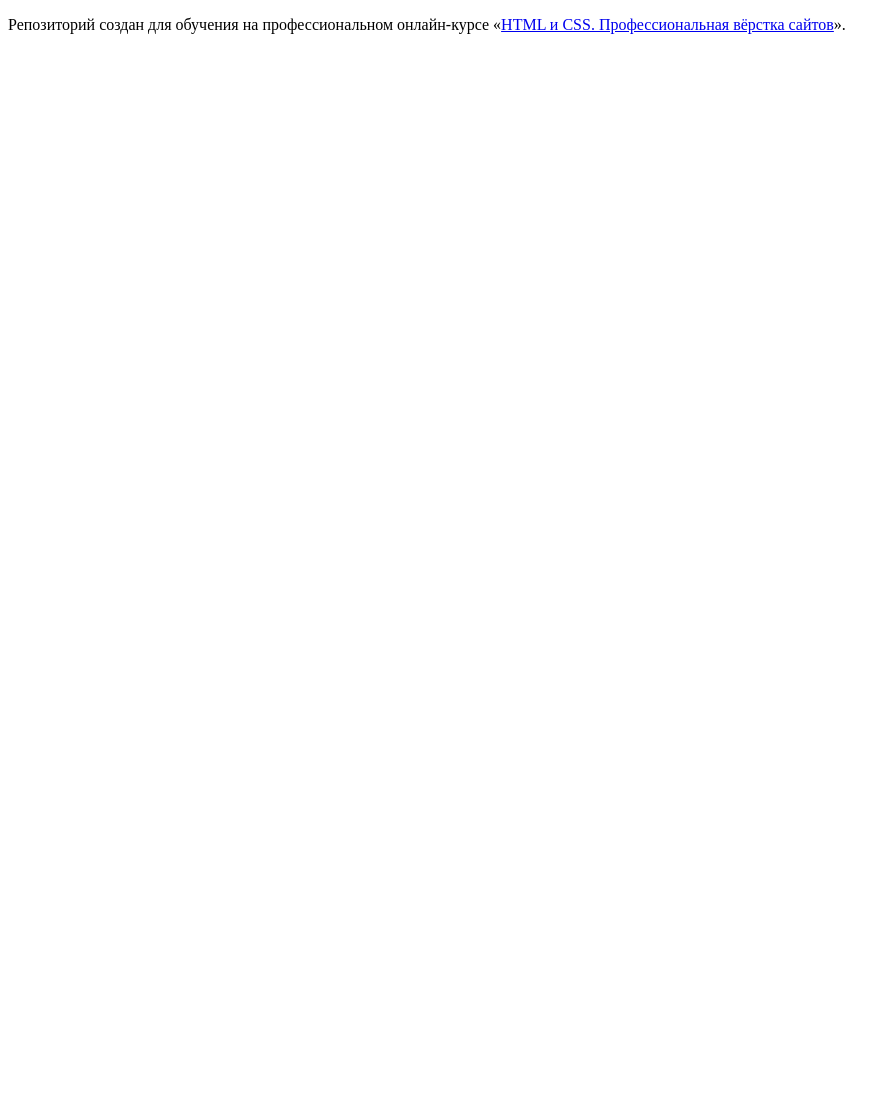
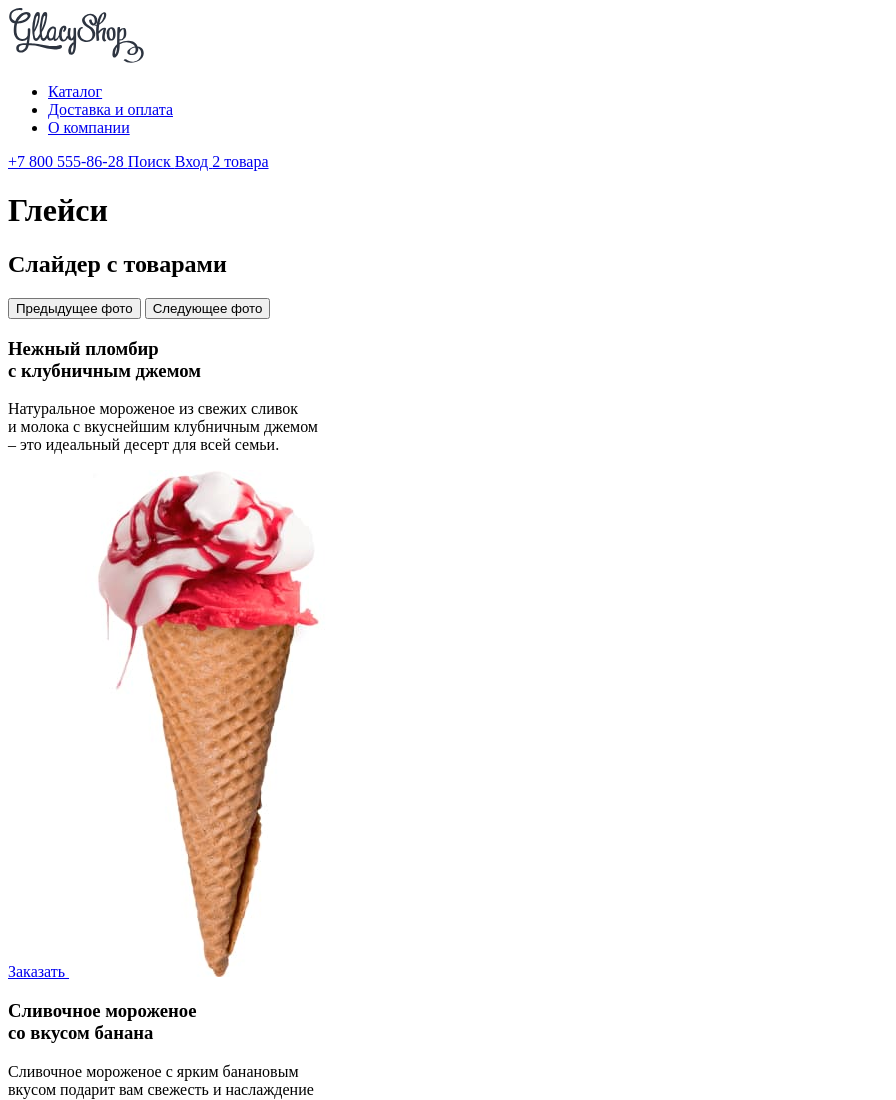
Before and after one commit to htmlacademy-htmlcss/1392507-gllacy-34, a plain HTML site: page index.html in a window 1280 px wide. Shown: the top 1100 px of the page, without its empty margins (0-896 px from the left). Before the commit the page ends 800 px from the top, so only its background shows below. Drawn offline with Linux system fonts and the light colour scheme.

Commit message:
добавляет шапку и слайдер

```diff
--- a/index.html
+++ b/index.html
@@ -1,12 +1,175 @@
 <!DOCTYPE html>
 <html lang="ru">
+
   <head>
     <meta charset="utf-8">
     <title>HTML Academy: Глейси</title>
   </head>
+
   <body>
 
-    <p>Репозиторий создан для обучения на профессиональном онлайн‑курсе «<a href="https://htmlacademy.ru/intensive/htmlcss">HTML и CSS. Профессиональная вёрстка сайтов</a>».</p>
+    <!-- Шапка -->
+    <header class="page_header">
+      <a class="page_logo" href="index.html">
+        <img alt="Логотип Глейси." src="image/logo_gllacy.svg" width="137" height="55">
+      </a>
+      <nav class="navigation">
+        <ul class="navigation_list">
+          <li class="navigation_item">
+            <a class="navigation_item_link" href="#">
+              Каталог
+            </a>
+          </li>
+          <li class="navigation_item">
+            <a class="navigation_item_link" href="#">
+              Доставка и оплата
+            </a>
+          </li>
+          <li class="navigation_item">
+            <a class="navigation_item_link" href="#">
+              О компании
+            </a>
+          </li>
+      </nav>
+
+      <div>
+        <a class="header_link_phone" href="tel:+78005558628">
+          +7 800 555-86-28
+        </a>
+
+        <a class="header_link_search" href="#">
+          <span class="visually_hidden">
+            Поиск
+          </span>
+        </a>
+
+        <a class="header_link_login" href="#">
+          Вход
+        </a>
+
+        <a class="header_link_basket" href="#">
+          2 товара
+        </a>
+      </div>
+    </header>
+
+    <main>
+      <h1 class="visually_hidden">
+        Глейси
+      </h1>
+      <section class="slider">
+        <h2 class="visually_hidden">
+          Слайдер с товарами
+        </h2>
+
+        <div class="slider_controls">
+          <button class="slider_button button_previous" type="button">
+            <span class="visually_hidden">Предыдущее фото</span>
+          </button>
+          <button class="slider_button button_next" type="button">
+            <span class="visually_hidden">Следующее фото</span>
+          </button>
+        </div>
+
+        <div class="slider_item is_active">
+          <div class="slider_desc_wrapper">
+            <h3 class="title">
+              Нежный пломбир
+              <br>
+              с клубничным джемом
+            </h3>
+            <p class="description_slide">
+              Натуральное мороженое из свежих сливок
+              <br>
+              и молока с вкуснейшим клубничным джемом
+              <br>
+              – это идеальный десерт для всей семьи.
+            </p>
+            <a class="button" href="#">
+              Заказать
+            </a>
+            <img class="slider_image" src="image/delicate_ice_cream.jpg" alt="Фото нежный пломбир." width="306" height="507">
+          </div>
+
+          <div class="slider_desc_wrapper">
+            <h3 class="title">
+              Сливочное мороженое
+              <br>
+              со вкусом банана
+            </h3>
+            <p class="description_slide">
+              Сливочное мороженое с ярким банановым
+              <br>
+              вкусом подарит вам свежесть и наслаждение
+              <br>
+              даже в самый жаркий летний день.
+            </p>
+            <a class="button" href="#">
+              Заказать
+            </a>
+            <img class="slider_image" src="image/creamy_ice_cream.jpg" alt="Фото сливочное мороженое." width="306" height="507">
+          </div>
+
+          <div class="slider_desc_wrapper">
+            <h3 class="title">
+              Карамельный пломбир
+              <br>
+              с маршмеллоу
+            </h3>
+            <p class="description_slide">
+              Необычный сладкий десерт с карамельным
+              <br>
+              топпингом и кусочками зефира завоюет
+              <br>
+              сердца сладкоежек всех возрастов.
+            </p>
+            <a class="button" href="#">
+              Заказать
+            </a>
+            <img class="slider_image" src="image/caramel_ice_cream.jpg" alt="Фото карамельный пломбир." width="306" height="507">
+          </div>
+
+          <div class="slider_pagination">
+            <button class="slides_radio is_active " type="button">
+              <span class="visually_hidden">1.</span>
+            </button>
+            <button class="slides_radio" type="button">
+              <span class="visually_hidden">2.</span>
+            </button>
+            <button class="slides_radio" type="button">
+              <span class="visually_hidden">3.</span>
+            </button>
+          </div>
+
+          <div class="slider_social">
+            <ul class="slider_social_list">
+              <li class="slider_social_item">
+                <a class="icon_social_link" href="https://t.me/htmlacademy">
+                  <span class="visually_hidden">
+                    Телеграм
+                  </span>
+                </a>
+              </li>
+              <li class="slider_social_item">
+                <a class="icon_social_link" href="https://vk.com/htmlacademy">
+                  <span class="visually_hidden">
+                    Вконтакте
+                  </span>
+                </a>
+              </li>
+              <li class="slider_social_item">
+                <a class="icon_social_link" href="https://www.youtube.com/user/htmlacademy.ru">
+                  <span class="visually_hidden">
+                    YouTube
+                  </span>
+                </a>
+              </li>
+            </ul>
+          </div>
+        </div>
+      </section>
+    </main>
 
   </body>
+
 </html>
```
Also changed, not shown: image/caramel_ice_cream.jpg (added), image/creamy_ice_cream.jpg (added), image/delicate_ice_cream.jpg (added), image/logo_gllacy.svg (added).
